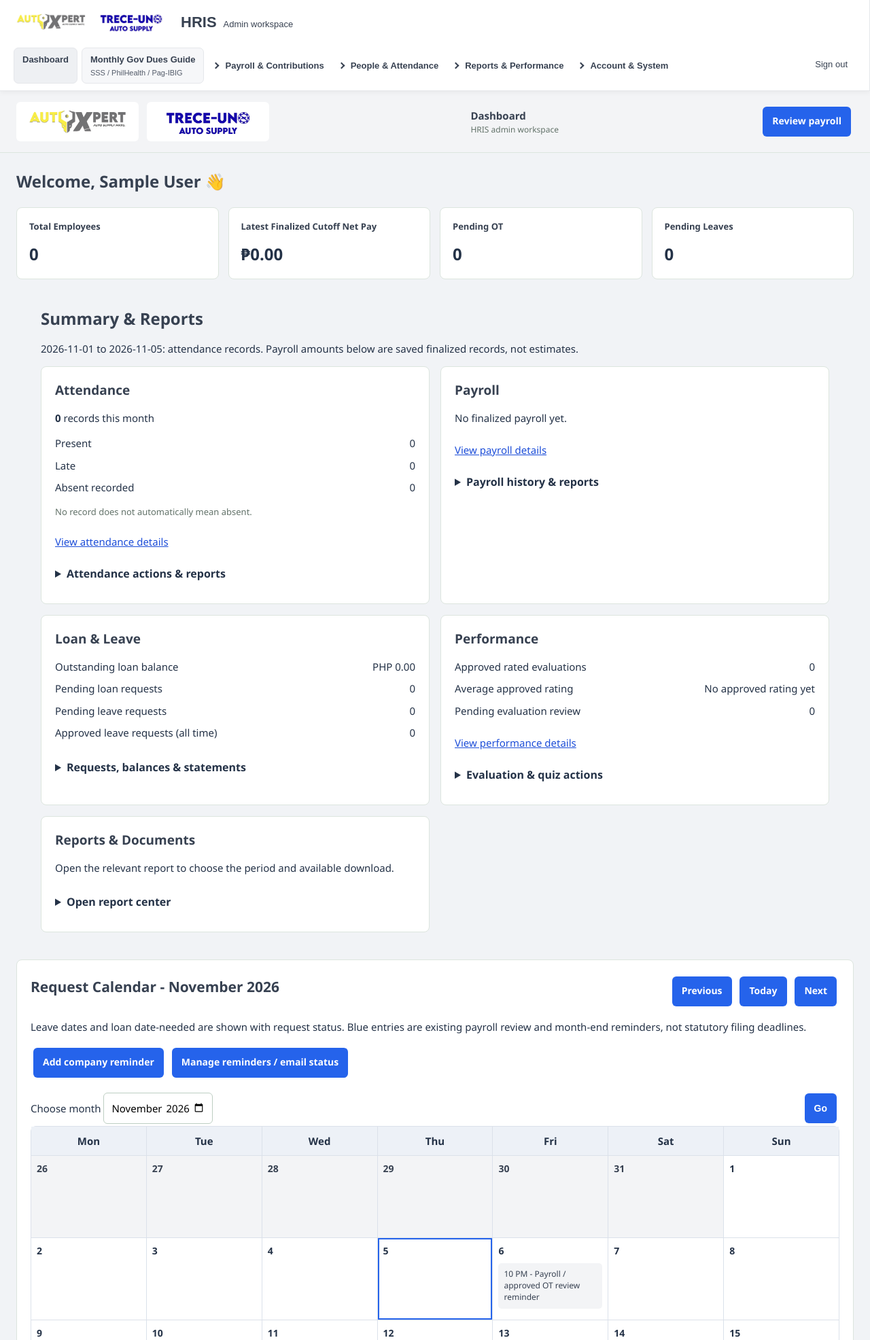
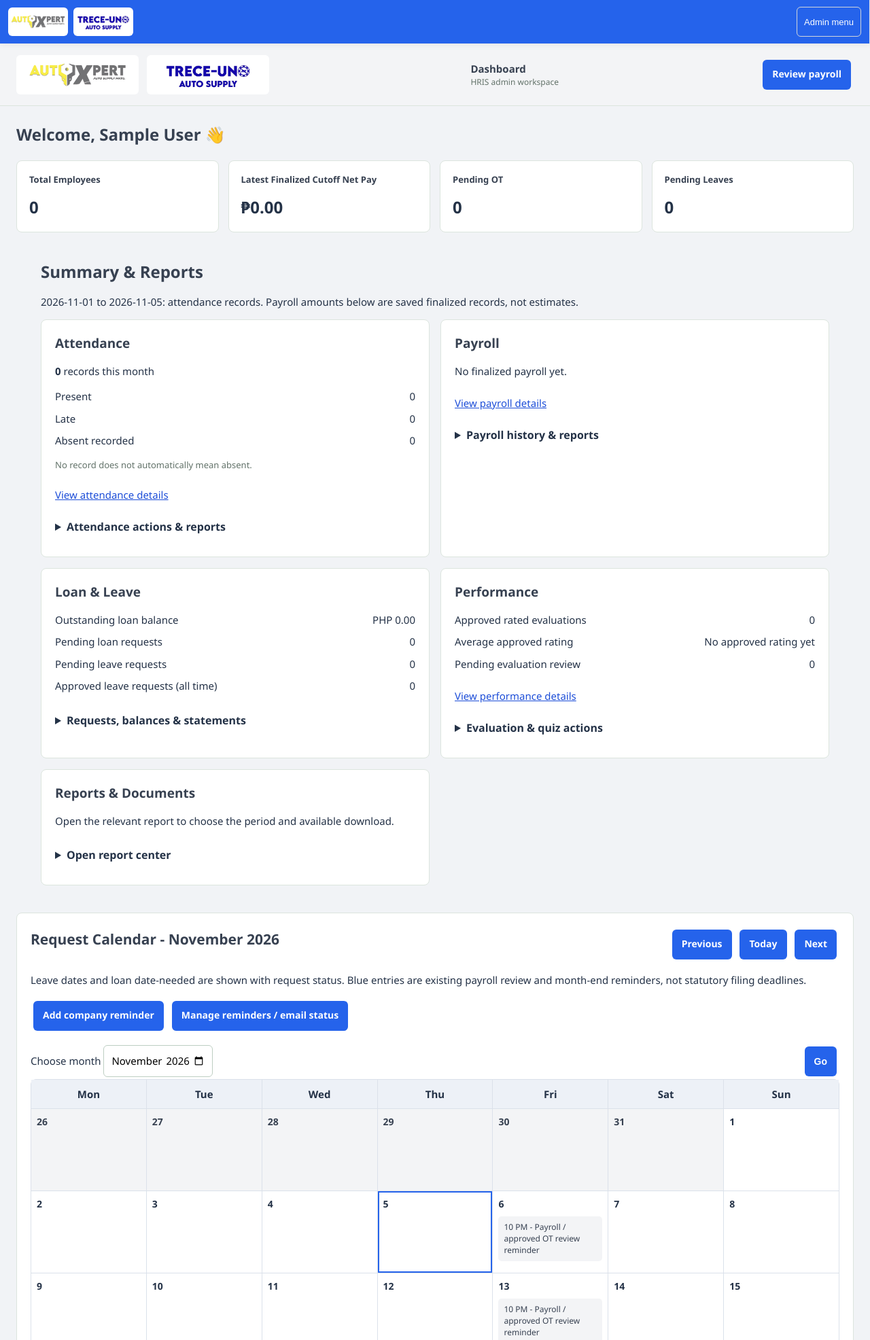
Before and after one commit to edzvr/hris, a Flask app: page /dashboard_admin in a window 1280 px wide. Shown: the top 1972 px of the page at 68% size. Run offline with Flask 3, Linux system fonts and the light colour scheme; the visitor is signed in with stand-in values (Sample User, id 1); data comes from the database, SQL or seed files in the repository; data that the repository does not hold is empty; some libraries are stand-ins or nearby versions.

Commit message:
Unify Admin top bar and restore independent color pickers
Co-authored-by: Copilot <223556219+Copilot@users.noreply.github.com>

```diff
--- a/static/workspace_theme.css
+++ b/static/workspace_theme.css
@@ -52,13 +52,13 @@ body:is(.hris-admin-sidebar-page, .hris-staff-navigation-page) main.card > p > a
 .admin-dark-mode .calendar-weekday { background:#334155; }
 .admin-dark-mode .outside-month { background:#182334; }
 body.hris-admin-sidebar-page {
-  --workspace-sidebar:#fff; --workspace-sidebar-text:#374151;
+  --workspace-sidebar:#2563eb; --workspace-sidebar-text:#fff;
   --workspace-button:#2563eb; --workspace-button-text:#fff;
   --workspace-nav-active:#eef0f3; --workspace-nav-active-text:#374151;
 }
 body.hris-admin-sidebar-page #hris-global-sidebar { border-right:1px solid #e5e7eb; }
 body.hris-admin-sidebar-page #hris-global-sidebar :is(details, .sidebar-logout, .sidebar-quick-link) { border-color:#e5e7eb; }
-body.hris-admin-sidebar-page #hris-global-sidebar .sidebar-quick-link { background:#f6f7f9 !important; }
+body.hris-admin-sidebar-page #hris-global-sidebar .sidebar-quick-link { background:transparent !important; }
 body.hris-admin-sidebar-page #hris-global-sidebar .sidebar-quick-link:is(:hover, :focus-visible, [aria-current="page"]) { background:#eef0f3 !important; color:#374151 !important; }
 body.hris-admin-sidebar-page:not(.admin-dark-mode) :is(.card, .section, .profile, .profile-card, .tab-content, .payslip-card, form, .panel, .summary-card, .payroll-row, .calendar-day) { background-color:#fff; }
 body.hris-admin-sidebar-page:not(.admin-dark-mode) :is(header, th, .summary-card.total, .attendance-avatar, .attendance-metric, .payroll-amounts > div, .calendar-event, .outside-month) { background:#f3f4f6; color:#374151; }
--- a/static/workspace_theme.js
+++ b/static/workspace_theme.js
@@ -1,7 +1,7 @@
 (function () {
   const isAdmin = document.body.classList.contains('hris-admin-sidebar-page');
-  const adminButtonColors = ['#2563eb', '#facc15', '#64748b'];
-  const adminTheme = { sidebar: '#ffffff', button: '#2563eb', active: '#eef0f3', activeText: '#374151' };
+  const adminTheme = { sidebar: '#2563eb', button: '#2563eb', active: '#eef0f3', activeText: '#374151' };
+  let adminTopbarColor = adminTheme.sidebar;
   const themes = {
     autoxpert: { sidebar: '#eee15b', button: '#3937ad', active: '#4b5059', activeText: '#ffffff' },
     'trece-uno': { sidebar: '#4642b4', button: '#eee15b', active: '#353195', activeText: '#ffffff' },
@@ -15,21 +15,24 @@
     const luminance = linear[0] * 0.2126 + linear[1] * 0.7152 + linear[2] * 0.0722;
     return 1.05 / (luminance + 0.05) >= 4.5 ? '#ffffff' : '#000000';
   }
-  function applyWorkspaceTheme(customColor) {
+  function applyWorkspaceTheme(customColor, topbarColor) {
     const themeName = document.body.dataset.companyTheme;
     const theme = isAdmin ? adminTheme : themes[themeName] || themes.neutral;
     if (customColor !== undefined && customColor !== null && !/^#[0-9a-f]{6}$/i.test(customColor)) {
       throw new Error('Invalid workspace accent color');
     }
-    if (isAdmin && customColor && !adminButtonColors.includes(customColor.toLowerCase())) {
-      customColor = null;
+    if (isAdmin && topbarColor !== undefined) {
+      if (topbarColor !== null && !/^#[0-9a-f]{6}$/i.test(topbarColor)) {
+        throw new Error('Invalid Admin top bar color');
+      }
+      adminTopbarColor = topbarColor || adminTheme.sidebar;
     }
     const colors = customColor
-      ? { ...theme, sidebar: isAdmin ? theme.sidebar : customColor, button: customColor }
-      : theme;
+      ? { ...theme, sidebar: isAdmin ? adminTopbarColor : customColor, button: customColor }
+      : { ...theme, sidebar: isAdmin ? adminTopbarColor : theme.sidebar };
     for (const [variable, color] of [
       ['--workspace-sidebar', colors.sidebar],
-      ['--workspace-sidebar-text', isAdmin ? '#374151' : readableText(colors.sidebar)],
+      ['--workspace-sidebar-text', readableText(colors.sidebar)],
       ['--workspace-button', colors.button],
       ['--workspace-button-text', readableText(colors.button)],
       ['--workspace-nav-active', colors.active],
@@ -41,11 +44,18 @@
   window.applyWorkspaceTheme = applyWorkspaceTheme;
   window.applyWorkspaceAccent = applyWorkspaceTheme;
   window.workspaceThemeButtonColor = () => defaultTheme.button;
+  window.workspaceThemeTopbarColor = () => adminTheme.sidebar;
   const settingsKey = document.body.classList.contains('hris-admin-sidebar-page')
     ? 'hrisAdminSettings' : 'hrisStaffDashboardSettings';
   let savedColor = null;
   try {
     const settings = JSON.parse(localStorage.getItem(settingsKey) || '{}');
+    if (isAdmin && settings && settings.topbarColor) {
+      if (!/^#[0-9a-f]{6}$/i.test(settings.topbarColor)) {
+        throw new Error('Invalid saved Admin top bar color');
+      }
+      adminTopbarColor = settings.topbarColor;
+    }
     savedColor = settings && settings.buttonColor;
     if (savedColor && !/^#[0-9a-f]{6}$/i.test(savedColor)) {
       throw new Error('Invalid saved workspace accent color');
@@ -53,6 +63,7 @@
   } catch (error) {
     console.error('Could not restore saved workspace color:', error);
     savedColor = null;
+    adminTopbarColor = adminTheme.sidebar;
   }
   const customColor = savedColor
     && !['#2563eb', defaultTheme.button.toLowerCase()].includes(savedColor.toLowerCase())
@@ -60,7 +71,17 @@
   applyWorkspaceTheme(customColor);
   function bindColorPreview() {
     const picker = document.getElementById('buttonColor') || document.getElementById('staffButtonColor');
-    if (picker) picker.addEventListener('input', () => applyWorkspaceTheme(picker.value));
+    if (picker) {
+      ['input', 'change'].forEach(event => picker.addEventListener(
+        event, () => applyWorkspaceTheme(picker.value)
+      ));
+    }
+    const topbarPicker = document.getElementById('topbarColor');
+    if (isAdmin && topbarPicker) {
+      ['input', 'change'].forEach(event => topbarPicker.addEventListener(
+        event, () => applyWorkspaceTheme(picker ? picker.value : null, topbarPicker.value)
+      ));
+    }
   }
   if (document.readyState === 'loading') {
     document.addEventListener('DOMContentLoaded', bindColorPreview);
--- a/templates/dashboard_admin.html
+++ b/templates/dashboard_admin.html
@@ -551,6 +551,7 @@
         notifications: document.getElementById('notifications').checked,
         topbarSize: document.getElementById('topbarSize').value,
         buttonColor: document.getElementById('buttonColor').value,
+        topbarColor: document.getElementById('topbarColor').value,
         buttonSize: document.getElementById('buttonSize').value,
         buttonsPerRow: document.getElementById('buttonsPerRow').value
       };
@@ -577,7 +578,7 @@
       document.documentElement.style.setProperty('--admin-button-hover', settings.buttonColor || defaultButtonColor);
       const selectedColor = settings.buttonColor && settings.buttonColor.toLowerCase() !== defaultButtonColor.toLowerCase()
         ? settings.buttonColor : null;
-      applyWorkspaceTheme(selectedColor);
+      applyWorkspaceTheme(selectedColor, settings.topbarColor || null);
       const sizes = {
         small: { height: '70px', padding: '12px', fontSize: '18px' },
         medium: { height: '94px', padding: '20px', fontSize: '23px' },
@@ -634,13 +635,11 @@
 
     document.addEventListener('DOMContentLoaded', () => {
       const storedSettings = JSON.parse(localStorage.getItem('hrisAdminSettings') || '{}');
-      if (storedSettings.buttonColor && !['#2563eb', '#facc15', '#64748b'].includes(storedSettings.buttonColor.toLowerCase())) {
-        storedSettings.buttonColor = null;
-      }
       document.getElementById('themeSelect').value = storedSettings.theme || 'light';
       document.getElementById('notifications').checked = Boolean(storedSettings.notifications);
       document.getElementById('topbarSize').value = storedSettings.topbarSize || localStorage.getItem('hrisTopbarSize') || 'medium';
       document.getElementById('buttonColor').value = storedSettings.buttonColor || workspaceThemeButtonColor();
+      document.getElementById('topbarColor').value = storedSettings.topbarColor || workspaceThemeTopbarColor();
       document.getElementById('buttonSize').value = storedSettings.buttonSize || 'medium';
       document.getElementById('buttonsPerRow').value = storedSettings.buttonsPerRow || '3';
       applyAdminSettings(storedSettings);
@@ -673,7 +672,7 @@
         <br><br>
         <label><input type="checkbox" id="notifications"> Enable Notifications</label>
         <br><br>
-        <p>Choose blue, yellow, or gray for Admin buttons. The top bar stays white with gray text. Save Settings keeps the button color across Admin pages on this browser. Yellow buttons use dark text for readability; Staff colors are unchanged.</p>
+        <p>Choose separate colors for the Admin top bar and buttons to preview them immediately. Save Settings keeps both colors across Admin pages on this browser. Text automatically switches between dark and white for readability; Staff colors are unchanged.</p>
         <label>Navigation text size:
           <select id="topbarSize">
             <option value="small">Small</option>
@@ -683,11 +682,11 @@
         </label>
         <br><br>
         <label>Admin button color:
-          <select id="buttonColor">
-            <option value="#2563eb">Blue</option>
-            <option value="#facc15">Yellow</option>
-            <option value="#64748b">Gray</option>
-          </select>
+          <input type="color" id="buttonColor" value="#2563eb">
+        </label>
+        <br><br>
+        <label>Admin top bar color:
+          <input type="color" id="topbarColor" value="#2563eb">
         </label>
         <br><br>
         <label>Quick action button size:
@@ -706,7 +705,7 @@
             <option value="4">4</option>
           </select>
         </label>
-        <p>Admin routes are grouped in the sidebar by workflow. On smaller screens, use Admin menu to open navigation. The navigation text size setting applies to the staff sidebar on this browser.</p>
+        <p>Admin routes are grouped in the top bar by workflow. Monthly Gov Dues Guide is inside Payroll &amp; Contributions. On smaller screens, use Admin menu to open navigation. The navigation text size setting applies to the staff sidebar on this browser.</p>
         <p>On phones, cards stack and wide tables scroll inside their own panel. Quick Actions can be expanded below the employee tables.</p>
         <p>Drag the Quick Actions buttons to arrange them. Your arrangement is saved on this browser.</p>
         <br><br>
--- a/templates/partials/admin_sidebar.html
+++ b/templates/partials/admin_sidebar.html
@@ -3,6 +3,7 @@
     ('payroll_dashboard', 'Payroll', ''),
     ('admin_payroll_history', 'Payroll History', ''),
     ('monthly_deductions', 'Monthly Deductions', ''),
+    ('government_portal_payment', 'Monthly Gov Dues Guide', ''),
     ('government_contributions', 'Contribution Dashboard', ''),
     ('employee_liabilities', 'Liabilities / Shortage', ''),
     ('thirteenth_month', '13th-Month Pay', '')
@@ -42,41 +43,41 @@
   ])
 ] %}
 <style id="hris-global-sidebar-style">
-  body.hris-admin-sidebar-page { --admin-topbar-height:128px; padding-top:var(--admin-topbar-height) !important; padding-left:0 !important; box-sizing:border-box; }
-  #hris-global-sidebar { position:fixed; inset:0 0 auto; z-index:10000; width:100%; box-sizing:border-box; padding:0 20px; background:#fff; color:#374151; border-bottom:1px solid #e5e7eb; box-shadow:0 2px 8px rgba(0,0,0,.05); font-family:Arial,sans-serif; }
-  #hris-global-sidebar .admin-topbar-header { display:flex; align-items:center; gap:18px; min-height:64px; }
-  #hris-global-sidebar .admin-topbar-title { display:flex; align-items:baseline; gap:10px; }
-  #hris-global-sidebar h2 { margin:0; font-size:22px; }
-  #hris-global-sidebar .workspace-label { margin:0; font-size:13px; }
+  body.hris-admin-sidebar-page { --admin-topbar-height:64px; padding-top:var(--admin-topbar-height) !important; padding-left:0 !important; box-sizing:border-box; }
+  #hris-global-sidebar { position:fixed; inset:0 0 auto; z-index:10000; display:flex; align-items:center; gap:16px; width:100%; box-sizing:border-box; padding:0 12px; background:var(--workspace-sidebar); color:var(--workspace-sidebar-text); border-bottom:1px solid #e5e7eb; box-shadow:0 2px 8px rgba(0,0,0,.05); font-family:Arial,sans-serif; }
+  #hris-global-sidebar .admin-topbar-header { display:flex; flex-shrink:0; align-items:center; gap:10px; min-height:64px; }
+  #hris-global-sidebar .admin-topbar-title { display:grid; gap:2px; }
+  body.hris-admin-sidebar-page #hris-global-sidebar h2 { margin:0; font-size:20px; color:var(--workspace-sidebar-text); }
+  #hris-global-sidebar .workspace-label { margin:0; font-size:11px; }
   body.hris-admin-sidebar-page #hris-global-sidebar .company-branding { flex-wrap:nowrap; gap:8px; margin:0; }
-  body.hris-admin-sidebar-page #hris-global-sidebar .company-branding img { width:110px; height:42px; padding:4px; }
-  #hris-global-sidebar nav { display:flex; flex-wrap:wrap; align-items:center; gap:6px; padding:6px 0 10px; }
+  body.hris-admin-sidebar-page #hris-global-sidebar .company-branding img { width:88px; height:42px; padding:4px; }
+  #hris-global-sidebar nav { display:flex; flex:1; min-width:0; align-items:center; gap:4px; padding:6px 0; }
   #hris-global-sidebar .sidebar-quick-links { display:flex; gap:6px; }
   #hris-global-sidebar .sidebar-quick-link { display:block; padding:8px 12px; border:1px solid #e5e7eb; border-radius:7px; text-decoration:none; font-size:13px; font-weight:700; line-height:1.35; }
   #hris-global-sidebar .sidebar-quick-link:focus-visible { outline:2px solid currentColor; outline-offset:2px; }
   #hris-global-sidebar .sidebar-quick-link[aria-current="page"] { background: var(--workspace-nav-active, #536c80) !important; color: var(--workspace-nav-active-text, #fff) !important; }
   #hris-global-sidebar .sidebar-quick-link small { display: block; margin-top: 3px; font-size: 11px; font-weight: 400; opacity: .85; }
   #hris-global-sidebar details { position:relative; }
-  #hris-global-sidebar summary { padding:10px 8px; min-height:44px; box-sizing:border-box; font-size:13px; cursor:pointer; font-weight:600; }
-  #hris-global-sidebar details[open] > summary { margin-bottom:0; background:#eef0f3; border-radius:6px; }
-  #hris-global-sidebar .admin-nav-dropdown { position:absolute; top:100%; right:0; width:260px; max-height:calc(100dvh - var(--admin-topbar-height) - 16px); overflow-y:auto; padding:8px; border:1px solid #e5e7eb; border-radius:8px; background:#fff; box-shadow:0 8px 24px rgba(0,0,0,.1); }
+  #hris-global-sidebar summary { padding:10px 6px; min-height:44px; box-sizing:border-box; font-size:12px; cursor:pointer; font-weight:600; white-space:nowrap; }
+  #hris-global-sidebar details[open] > summary { margin-bottom:0; background:var(--workspace-nav-active); color:var(--workspace-nav-active-text) !important; border-radius:6px; }
+  #hris-global-sidebar .admin-nav-dropdown { --workspace-sidebar-text:#374151; position:absolute; top:100%; right:0; width:260px; max-height:calc(100dvh - var(--admin-topbar-height) - 16px); overflow-y:auto; padding:8px; border:1px solid #e5e7eb; border-radius:8px; background:#fff; box-shadow:0 8px 24px rgba(0,0,0,.1); }
   #hris-global-sidebar a { display:block; padding:10px 12px; margin:0; min-height:44px; box-sizing:border-box; border-radius:6px; text-decoration:none; font-size:13px; line-height:1.5; overflow-wrap:anywhere; }
   #hris-global-sidebar a:focus-visible { outline:2px solid currentColor; outline-offset:-2px; }
   #hris-global-sidebar .sidebar-logout { margin:0 0 0 auto; }
   #admin-menu-toggle { display: none; }
   #admin-menu-backdrop { display: none; }
   .hris-admin-sidebar-page .card { overflow-x: auto; }
-  @media (max-width:1100px) {
+  @media (max-width:1280px) {
     body.hris-admin-sidebar-page { --admin-topbar-height:64px; }
-    #hris-global-sidebar { padding:0 12px; }
+    #hris-global-sidebar { display:block; padding:0 12px; }
     #hris-global-sidebar .admin-topbar-header { gap:8px; }
     #hris-global-sidebar .admin-topbar-title { display:none; }
     #hris-global-sidebar .company-branding { margin-right:auto !important; }
     #admin-menu-toggle { display:block; margin:0; padding:8px 10px; min-height:44px; border:1px solid #d1d5db; border-radius:6px; font-size:13px; white-space:nowrap; cursor:pointer; }
-    #hris-global-sidebar nav { display:none; position:absolute; top:100%; left:0; right:0; max-height:calc(100dvh - var(--admin-topbar-height)); overflow-y:auto; padding:12px; border-bottom:1px solid #e5e7eb; background:#fff; }
+    #hris-global-sidebar nav { display:none; position:absolute; top:100%; left:0; right:0; max-height:calc(100dvh - var(--admin-topbar-height)); overflow-y:auto; padding:12px; border-bottom:1px solid #e5e7eb; background:var(--workspace-sidebar); }
     #hris-global-sidebar.menu-open nav { display:block; }
     #hris-global-sidebar .sidebar-quick-links { display:grid; }
-    #hris-global-sidebar .admin-nav-dropdown { position:static; width:auto; max-height:none; box-shadow:none; border:0; padding:0 0 0 12px; }
+    #hris-global-sidebar .admin-nav-dropdown { --workspace-sidebar-text:inherit; position:static; width:auto; max-height:none; box-shadow:none; border:0; padding:0 0 0 12px; background:transparent; }
     #hris-global-sidebar .sidebar-logout { margin-top:8px; }
     #admin-menu-backdrop:not([hidden]) { display:block; position:fixed; inset:var(--admin-topbar-height) 0 0; z-index:9999; padding:0; margin:0; border:0; border-radius:0; background:rgba(0,0,0,.2); width:100%; height:calc(100% - var(--admin-topbar-height)); }
   }
@@ -103,10 +104,6 @@
   <nav id="admin-topbar-navigation" aria-label="Admin navigation">
     <div class="sidebar-quick-links" aria-label="Quick access">
       <a class="sidebar-quick-link" href="{{ url_for('dashboard_admin') }}"{% if request.endpoint == 'dashboard_admin' and not request.args.get('tab') %} aria-current="page"{% endif %}>Dashboard</a>
-      <a class="sidebar-quick-link" href="{{ url_for('government_portal_payment') }}" data-active-prefix="/admin/government-contributions"{% if request.endpoint in ['government_contributions', 'government_contribution_preview', 'government_portal_payment', 'government_contribution_history'] %} aria-current="page"{% endif %}>
-        Monthly Gov Dues Guide
-        <small>SSS / PhilHealth / Pag-IBIG</small>
-      </a>
     </div>
     {% for title, items in groups %}
       <details aria-label="{{ title }}">
@@ -114,7 +111,7 @@
         <div class="admin-nav-dropdown">
         {% for endpoint, label, fragment in items %}
           {% set href = url_for(endpoint, user_id=sidebar_user_id) if endpoint == 'profile' else url_for(endpoint, employee_id=sidebar_user_id) if endpoint == 'attendance' else url_for(endpoint) %}
-          <a href="{{ href }}{{ fragment }}"{% if request.endpoint == endpoint and not fragment %} aria-current="page"{% endif %}>{{ label }}</a>
+          <a href="{{ href }}{{ fragment }}"{% if endpoint == 'government_portal_payment' %} data-active-prefix="/admin/government-contributions/portal"{% endif %}{% if request.endpoint == endpoint and not fragment %} aria-current="page"{% endif %}>{{ label }}</a>
         {% endfor %}
         </div>
       </details>
@@ -142,7 +139,7 @@
       backdrop.hidden = !open;
     });
     backdrop.addEventListener('click', closeMenu);
-    const mobileLayout = window.matchMedia('(max-width: 1100px)');
+    const mobileLayout = window.matchMedia('(max-width: 1280px)');
     mobileLayout.addEventListener('change', closeMenu);
     new ResizeObserver(() => {
       document.body.style.setProperty('--admin-topbar-height', sidebar.getBoundingClientRect().height + 'px');
```
Also changed, not shown: tests/test_admin_sidebar.py (+11 -6 lines).
